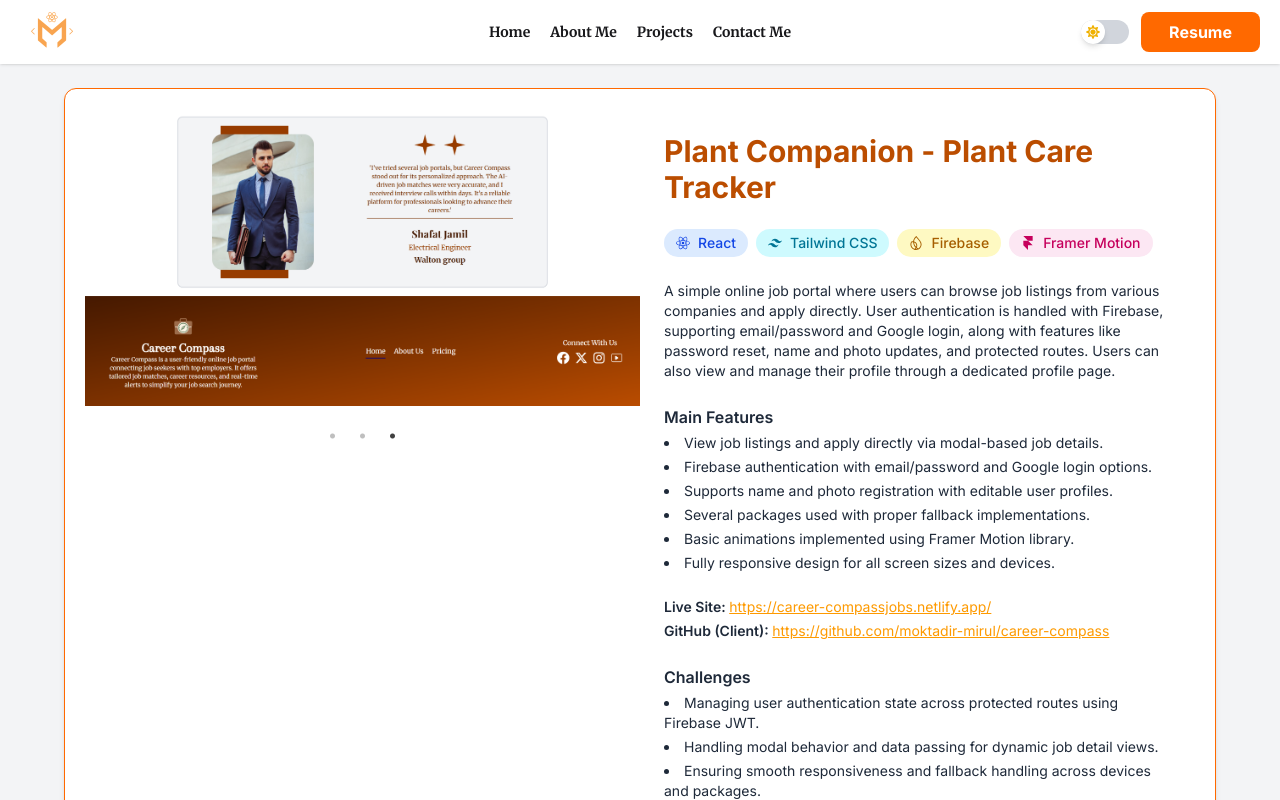
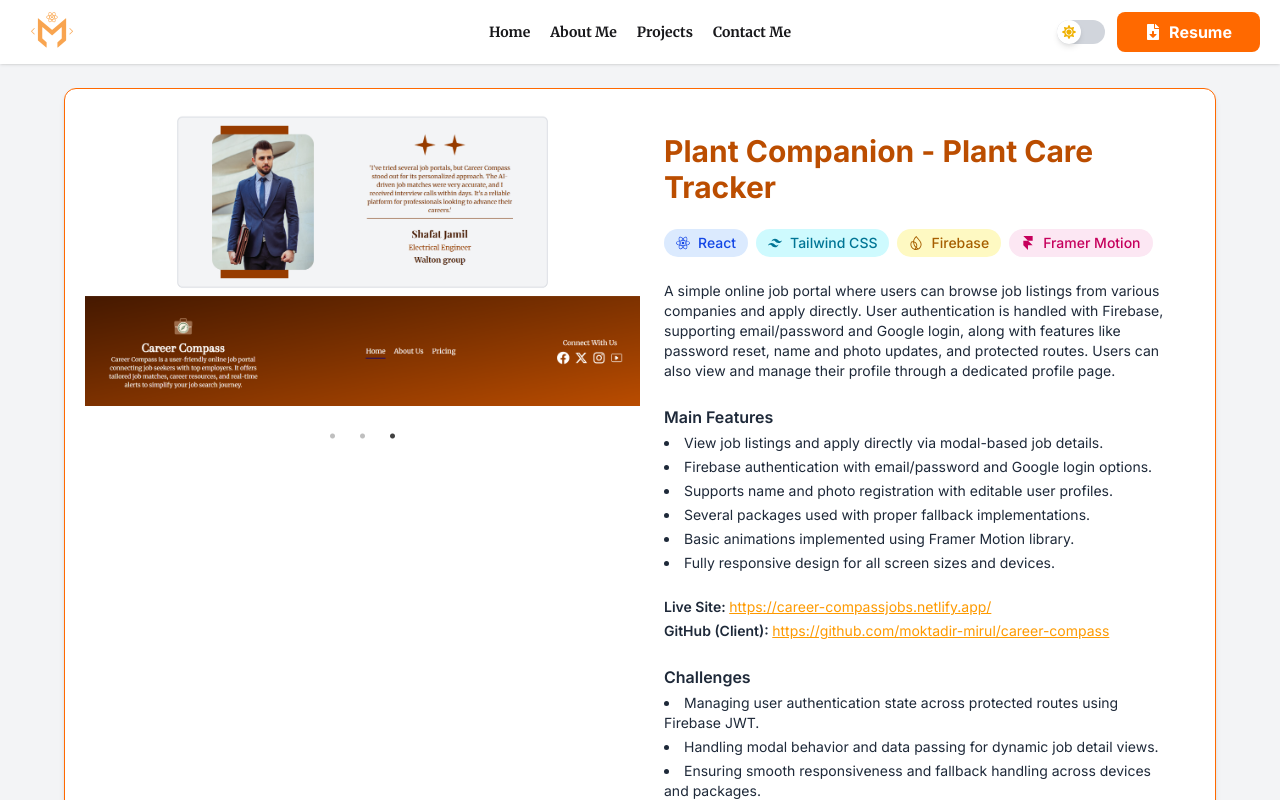
Before and after one commit to moktadir-mirul/mirul-portfolio, a React (Vite) app: page /career-compass in a window 1280 px wide. Shown: the top 800 px of the page. Built offline with nearby package versions, Linux system fonts and the light colour scheme; a web font is replaced by a local one.

Commit message:
button actionable

```diff
--- a/src/Component/Contact/Contact.jsx
+++ b/src/Component/Contact/Contact.jsx
@@ -40,12 +40,11 @@
               </li>
               <li>
                 <span className="font-semibold text-orange-500">📧 Email:</span>{" "}
-                <a
-                  href="mailto:moktadir.mirul@gmail.com"
+                <span
                   className="underline text-orange-500"
                 >
                   moktadir.mirul@gmail.com
-                </a>
+                </span>
               </li>
               <li>
                 <span className="font-semibold text-orange-500">
@@ -87,7 +86,7 @@
             </div>
             <button
               type="submit"
-              className="w-full md:w-auto bg-orange-500 text-white px-6 py-2 rounded hover:bg-orange-600 transition"
+              className="w-full md:w-auto bg-orange-500 text-white px-6 py-2 rounded hover:bg-orange-600 transition cursor-pointer"
             >
               Send Message
             </button>
--- a/src/Component/Hero/Hero.jsx
+++ b/src/Component/Hero/Hero.jsx
@@ -1,6 +1,6 @@
 import React, { useEffect, useState } from "react";
 import mirulImg from "../../assets/portfolio-img.jpg";
-import { FaLinkedinIn } from "react-icons/fa";
+import { FaFileDownload, FaLinkedinIn } from "react-icons/fa";
 import { FiGithub } from "react-icons/fi";
 import { Link } from "react-router";
 import { FaXTwitter } from "react-icons/fa6";
@@ -69,9 +69,11 @@
             </Link>
           </div>
           <div>
-            <button className="px-10 py-4 text-xl rounded-lg text-white font-bold bg-orange-500 hover:bg-orange-700 duration-200 cursor-pointer">
-              Resume
-            </button>
+            <a href="/resume-of-Mirul.pdf" download>
+              <button className="px-10 py-4 text-xl rounded-lg text-white font-bold bg-orange-500 hover:bg-orange-700 duration-200 cursor-pointer flex items-center gap-2">
+                <FaFileDownload /> Resume
+              </button>
+            </a>
           </div>
         </div>
         <div className="flex-1 h-[450px] xl:h-auto flex justify-center items-center border-l-12 border-t-12 rounded-l-4xl rounded-t-4xl bg-orange-50 dark:bg-gray-900 border-orange-500 shadow-2xl dark:shadow-md shadow-orange-500 p-5">
--- a/src/Component/NavBar/NavBar.jsx
+++ b/src/Component/NavBar/NavBar.jsx
@@ -2,7 +2,8 @@
 import { FiMenu } from "react-icons/fi";
 import { Link, NavLink } from "react-router";
 import DarkToggle from "../DarkToggle/DarkToggle";
-import mirulLogo from "../../assets/mirul-logo.png"
+import mirulLogo from "../../assets/mirul-logo.png";
+import { FaFileDownload } from "react-icons/fa";
 
 const NavBar = () => {
   const myLinks = (
@@ -33,7 +34,9 @@
           </div>
         </div>
         <div className="navbar-center hidden lg:flex">
-          <ul className="menu menu-horizontal px-1 dark:text-gray-100">{myLinks}</ul>
+          <ul className="menu menu-horizontal px-1 dark:text-gray-100">
+            {myLinks}
+          </ul>
         </div>
 
         <div className="navbar-end flex gap-3">
@@ -41,7 +44,11 @@
             <DarkToggle></DarkToggle>
           </div>
           <div>
-            <button className="px-7 py-2 rounded-lg text-white font-bold bg-orange-500 hover:bg-orange-700 duration-200 cursor-pointer">Resume</button>
+            <a href="/resume-of-Mirul.pdf" download>
+              <button className="px-7 py-2 rounded-lg text-white font-bold bg-orange-500 hover:bg-orange-700 duration-200 cursor-pointer flex items-center gap-2">
+                <FaFileDownload /> Resume
+              </button>
+            </a>
           </div>
         </div>
       </div>
```
Also changed, not shown: 1 other file (tests, documents, lock files or other folders).
